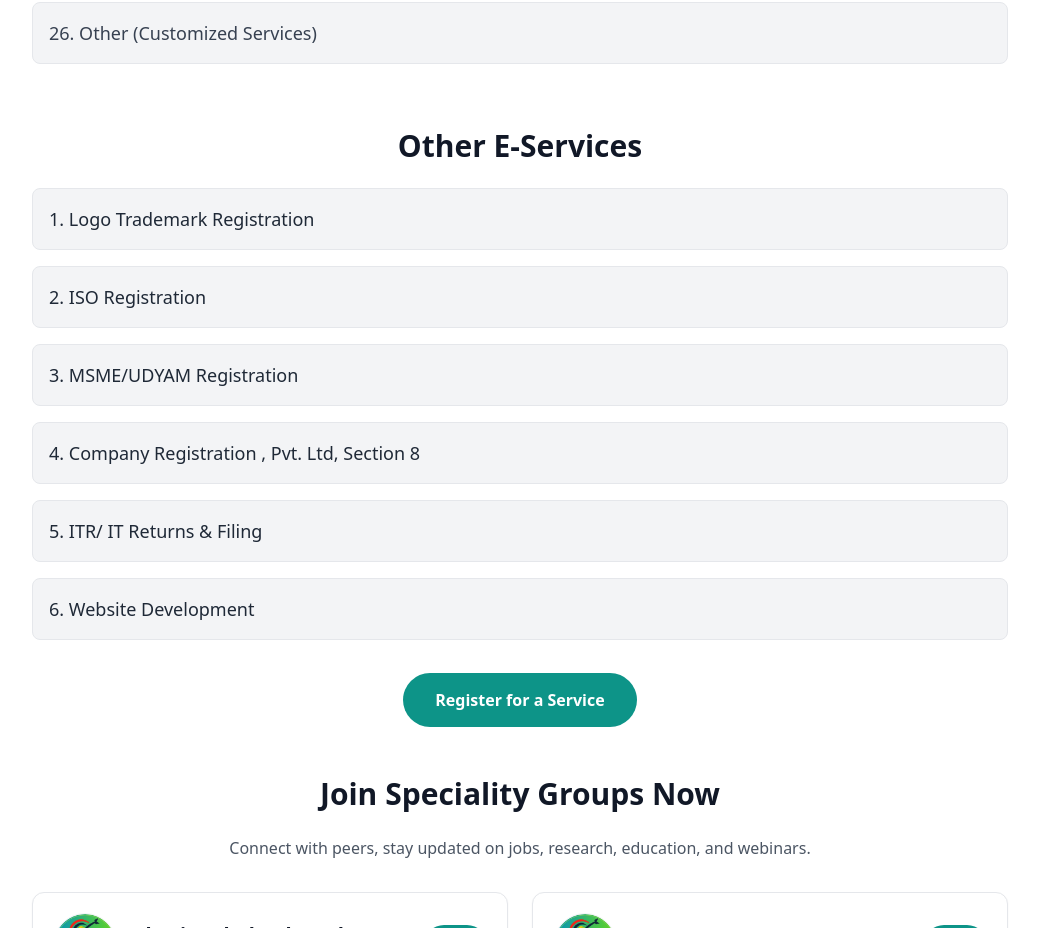
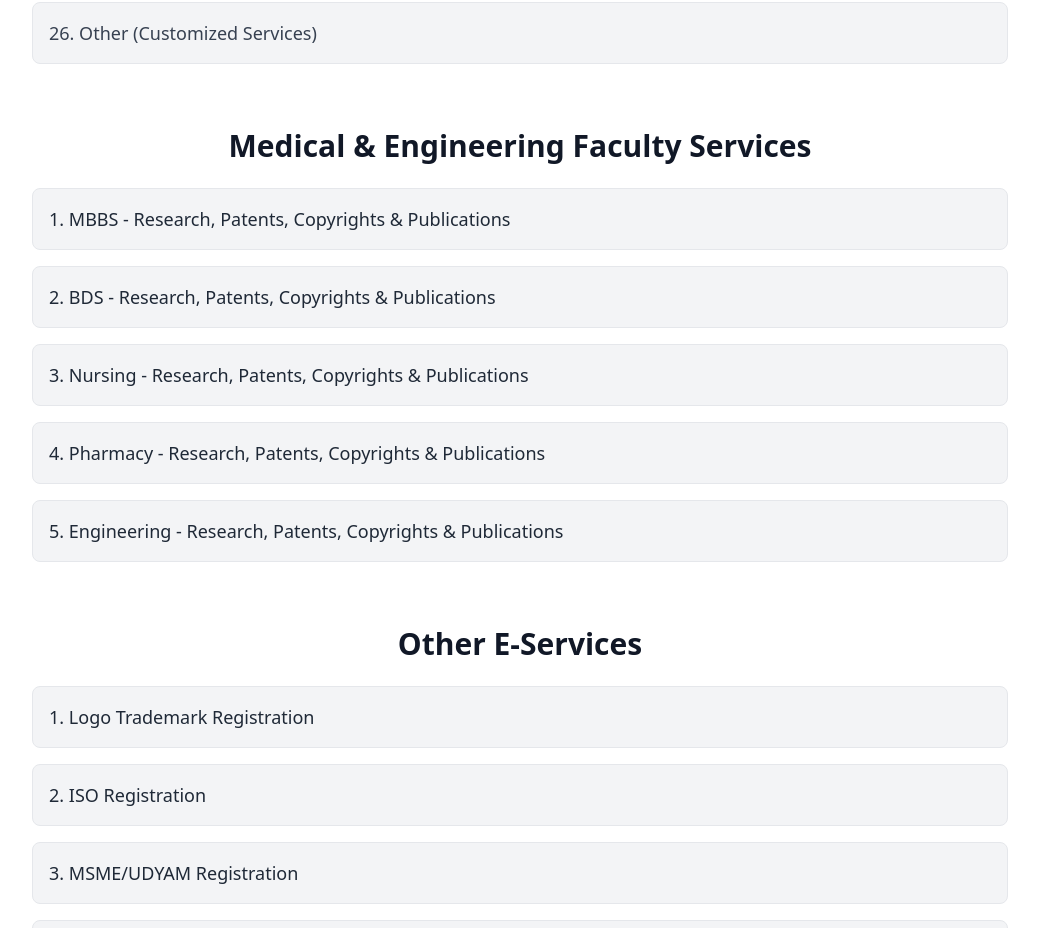
Before and after one commit to VisheshV24/physiotrance2, a React (Vite) app: page /all-services in a window 1280 px wide. Shown: the part 2100-3028 px from the top of the page, without its empty margins (120-1159 px from the left). Built offline with nearby package versions, Linux system fonts and the light colour scheme.

Commit message:
Added Faculty Services

```diff
--- a/src/components/AllServices.tsx
+++ b/src/components/AllServices.tsx
@@ -28,6 +28,14 @@ export default function AllServices() {
     "Clinical Trial Registry (CTRI) Registration",
     "Book Publication with ISBN (Amazon, Flipkart)",
     "Other (Customized Services)"
+  ];
+
+  const medicalEngineeringServices = [
+    "MBBS - Research, Patents, Copyrights & Publications",
+    "BDS - Research, Patents, Copyrights & Publications",
+    "Nursing - Research, Patents, Copyrights & Publications",
+    "Pharmacy - Research, Patents, Copyrights & Publications",
+    "Engineering - Research, Patents, Copyrights & Publications"
   ];
 
   const otherEServices = [
@@ -75,6 +83,22 @@ export default function AllServices() {
             </li>
           ))}
         </ul>
+
+        <div className="mt-16">
+          <h2 className="text-3xl font-semibold text-gray-900 mb-6 text-center">
+            Medical & Engineering Faculty Services
+          </h2>
+          <ul className="space-y-4 text-lg text-gray-800">
+            {medicalEngineeringServices.map((service, index) => (
+              <li
+                key={index}
+                className="p-4 bg-gray-100 rounded-lg hover:bg-teal-50 border border-gray-200"
+              >
+                {index + 1}. {service}
+              </li>
+            ))}
+          </ul>
+        </div>
 
         <div className="mt-16">
           <h2 className="text-3xl font-semibold text-gray-900 mb-6 text-center">
```
